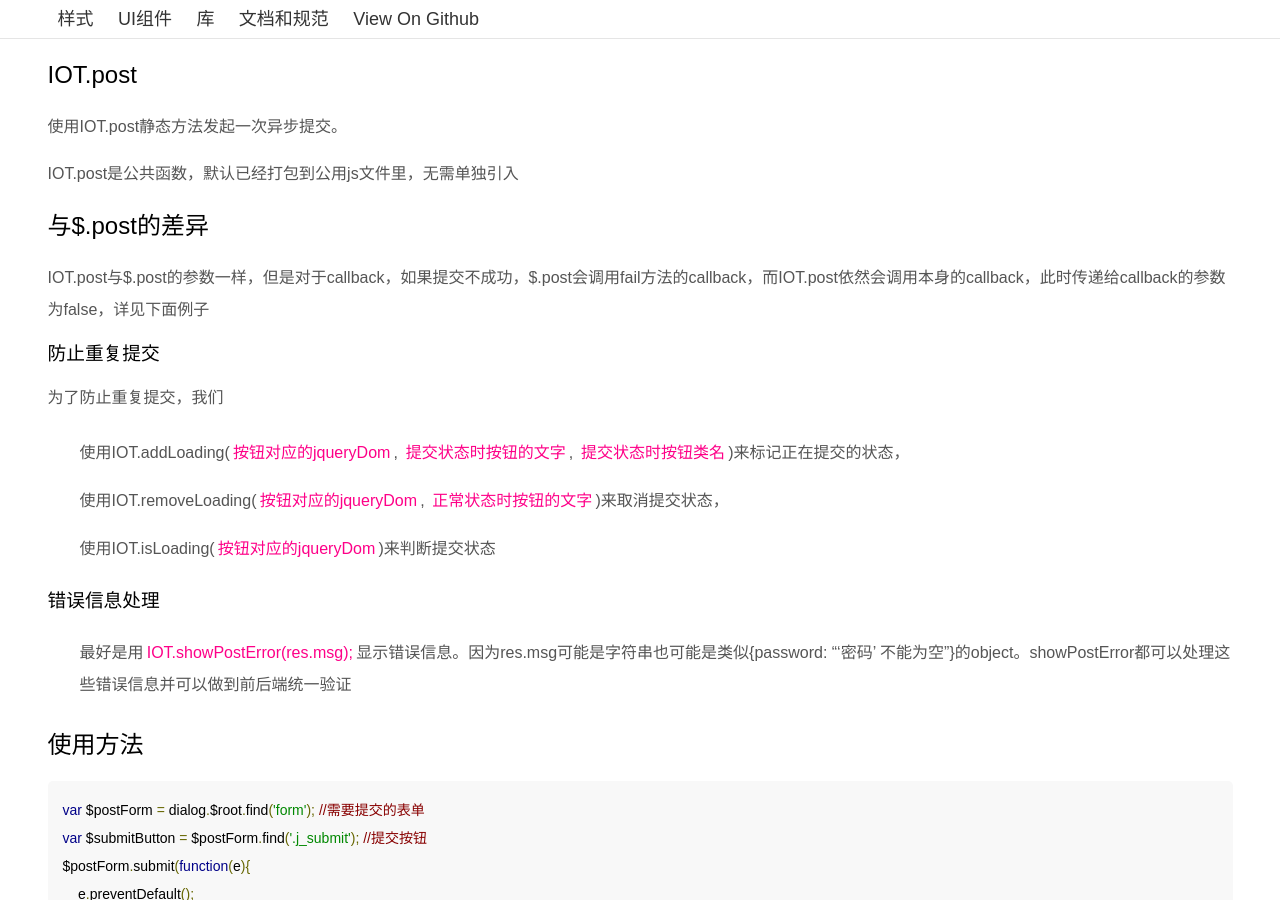
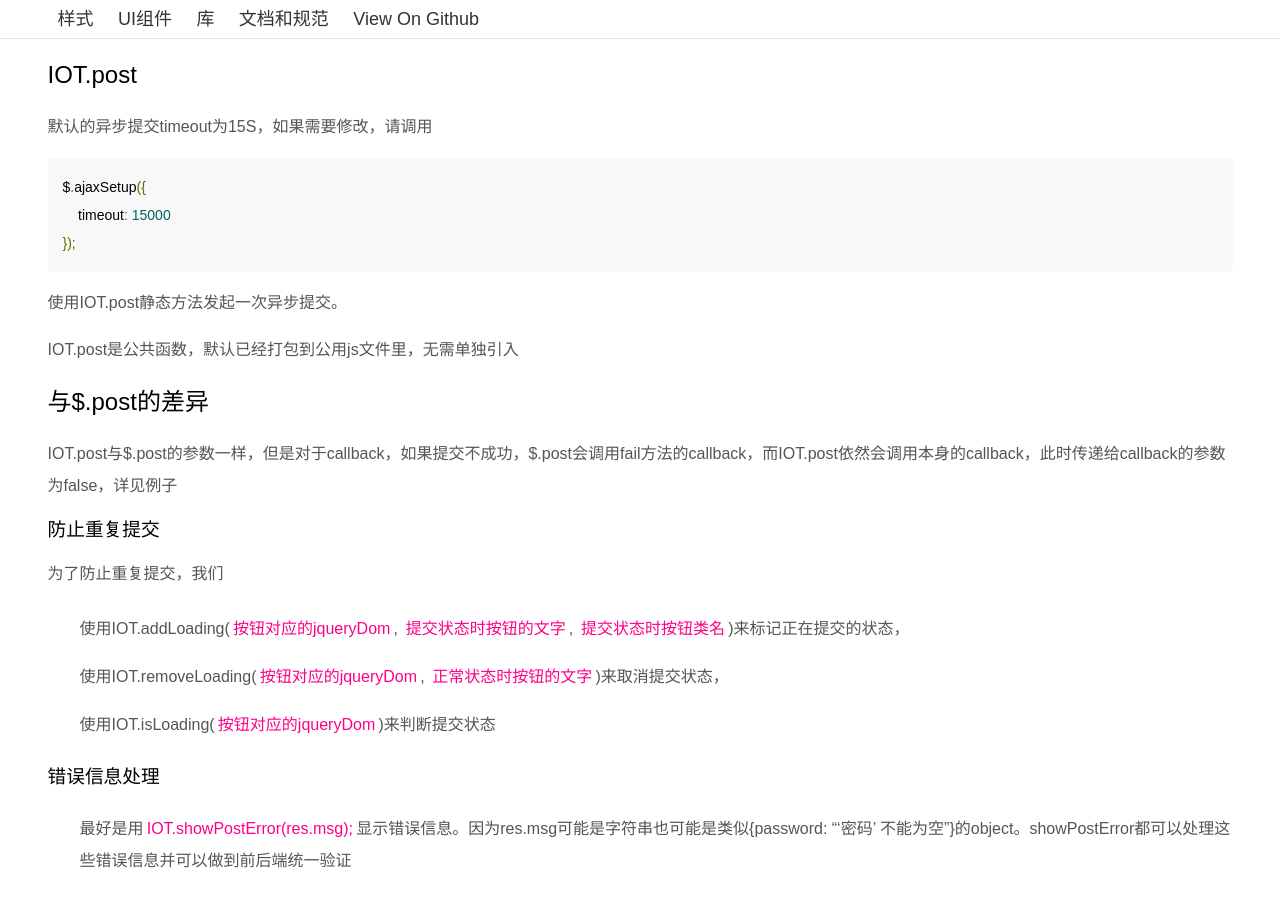
Before and after one commit to cmiot-fe/docs, a Jekyll site: the page built from _fe/ajax.md, in a window 1280 px wide and 900 px high. Built offline with Jekyll 4.4.1, drawn with Linux system fonts in a browser that asks for light colours.

Commit message:
update ajax

```diff
--- a/_fe/ajax.md
+++ b/_fe/ajax.md
@@ -4,6 +4,12 @@
 ---
 
 ## IOT.post
+
+默认的异步提交timeout为15S，如果需要修改，请调用
+
+    $.ajaxSetup({
+        timeout: 15000
+    });
 
 使用IOT.post静态方法发起一次异步提交。
 
@@ -12,7 +18,7 @@ IOT.post是公共函数，默认已经打包到公用js文件里，无需单独
 
 ## 与$.post的差异
 
-IOT.post与$.post的参数一样，但是对于callback，如果提交不成功，$.post会调用fail方法的callback，而IOT.post依然会调用本身的callback，此时传递给callback的参数为false，详见下面例子
+IOT.post与$.post的参数一样，但是对于callback，如果提交不成功，$.post会调用fail方法的callback，而IOT.post依然会调用本身的callback，此时传递给callback的参数为false，详见例子
 
 ### 防止重复提交
 
```
